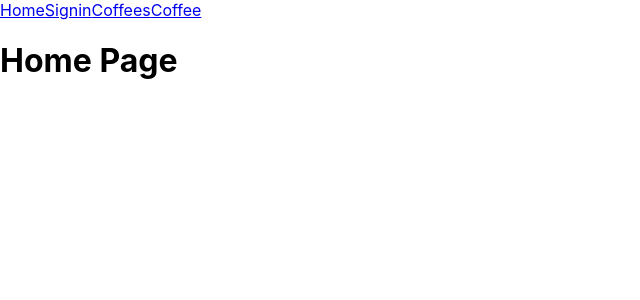
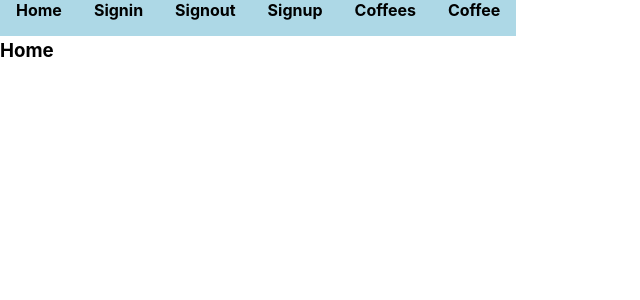
Before and after one commit to ssvana83/coffee-rater-client, a React (Create React App) app: page / in a window 1280 px wide. Shown: the top 300 px of the page, without its empty margins (0-640 px from the left). Built offline with nearby package versions, Linux system fonts and the light colour scheme; no server answers.

Commit message:
addition of user actions

```diff
--- a/src/App.js
+++ b/src/App.js
@@ -6,6 +6,8 @@ import Home from "./components/Home"
 import Coffees from "./components/Coffees"
 import Coffee from "./components/Coffee"
 import Signin from './components/Signin';
+import Signout from './components/Signout';
+import Signup from './components/Signup';
 
 
 function App() {
@@ -21,6 +23,8 @@ function App() {
               <Route exact path="/coffees" element={<Coffees />}></Route>
               <Route exact path="/coffee/:id" element={<Coffee />}></Route>
               <Route exact path="/signin" element={<Signin />}/>
+              <Route exact path="/signout" element={<Signout />}/>
+              <Route exact path="/signup" element={<Signup />}/>
             </Routes>
 
       </UserProvider>
--- a/src/components/Home.js
+++ b/src/components/Home.js
@@ -1,6 +1,18 @@
-import React from 'react'
+import React, { useContext } from 'react'
+import { UserContext } from '../context/user'
 
 const Home = () => {
+  const { user } = useContext(UserContext)
+
+  if(!user) {
+    return (<h3>Please Signin or Signup</h3>)
+  } else {
+    return (
+      <div>
+        <h3>{user.username} Home </h3>
+      </div>
+    )
+  }
   return (
     <div>
       <h1>Home Page</h1>
--- a/src/components/Navbar.js
+++ b/src/components/Navbar.js
@@ -1,5 +1,16 @@
 import React from 'react'
 import { NavLink } from 'react-router-dom'
+
+const style = {
+  width: "60%",
+  margin: "5% 0 1%",
+  padding: "1em",
+  textDecoration: "none",
+  color: "black",
+  backgroundColor: "lightblue",
+  fontWeight: "bold",
+  verticalAlign: "center"
+}
 
 
 const Navbar = () => {
@@ -7,18 +18,32 @@ const Navbar = () => {
     <div>
       <NavLink
       to="/"
+      style={style}
       >Home</NavLink>
 
       <NavLink
       to="/signin"
+      style={style}
       >Signin</NavLink>
 
       <NavLink
+      to="/signout"
+      style={style}
+      >Signout</NavLink>
+
+      <NavLink
+      to="/signup"
+      style={style}
+      >Signup</NavLink>
+
+      <NavLink
       to="/coffees"
+      style={style}
       >Coffees</NavLink>
 
       <NavLink
       to="/coffee/:id"
+      style={style}
       >Coffee</NavLink>
 
 <NavLink
--- a/src/components/Signin.js
+++ b/src/components/Signin.js
@@ -21,7 +21,7 @@ function Copyright(props) {
     <Typography variant="body2" color="text.secondary" align="center" {...props}>
       {'Copyright © '}
       <Link color="inherit" href="https://mui.com/">
-        Your Website
+        Coffee Rater
       </Link>{' '}
       {new Date().getFullYear()}
       {'.'}
@@ -51,7 +51,8 @@ const Signin = () => {
         "Content-Type": "application/json",
       },
       body: JSON.stringify({
-        userObj
+        email: userObj.email,
+        password: userObj.password,
       })
     })
     .then((r) => {
@@ -68,6 +69,14 @@ const Signin = () => {
         });
       }
     })
+  }
+
+  function handleChange(e) {
+    const{ name, value} = e.target;
+    setUserObj((previousState) => ({
+      ...previousState,
+      [name]: value,
+    }));
   }
 
   return (
@@ -98,7 +107,7 @@ const Signin = () => {
               name="email"
               autoComplete="email"
               value={userObj.email}
-              // onChange={handleChange}
+              onChange={handleChange}
               autoFocus
             />
             <TextField
@@ -109,7 +118,7 @@ const Signin = () => {
               label="Password"
               type="password"
               value={userObj.password}
-              // onChange={handleChange}
+              onChange={handleChange}
               id="password"
               autoComplete="current-password"
             />
--- a/src/context/user.js
+++ b/src/context/user.js
@@ -13,8 +13,22 @@ function UserProvider({ children}) {                      // This creates a prov
     })
 
   }, [])
+
+  // this is the user in state;
+  const signin = () => {
+
+  }
+
+  const signup = () => {
+
+  }
+
+  const signout = () => {
+
+  }
+
   return (
-    <UserContext.Provider value={{user}}>
+    <UserContext.Provider value={{user, signin, signout, signup}}>
       {children}
     </UserContext.Provider>
   );
```
